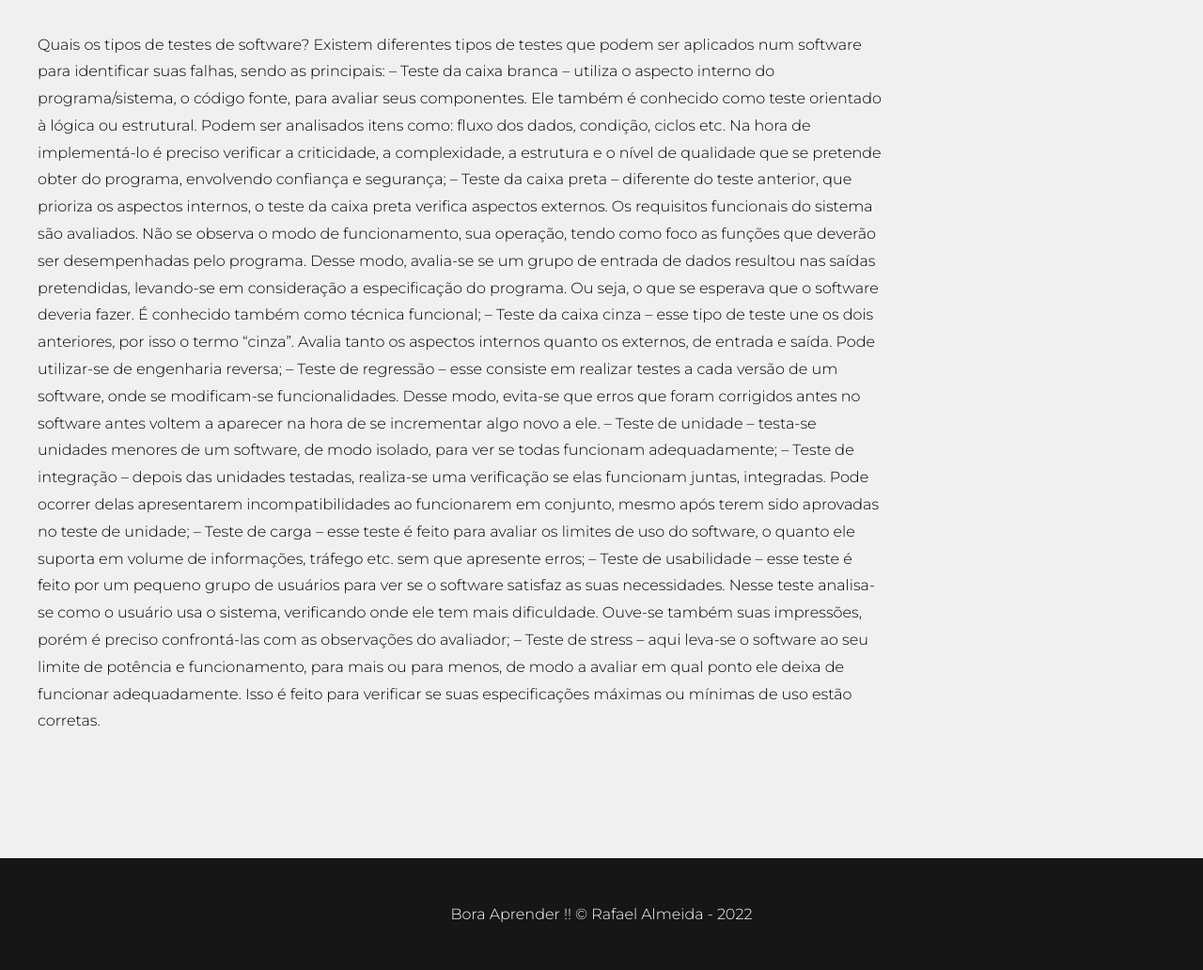
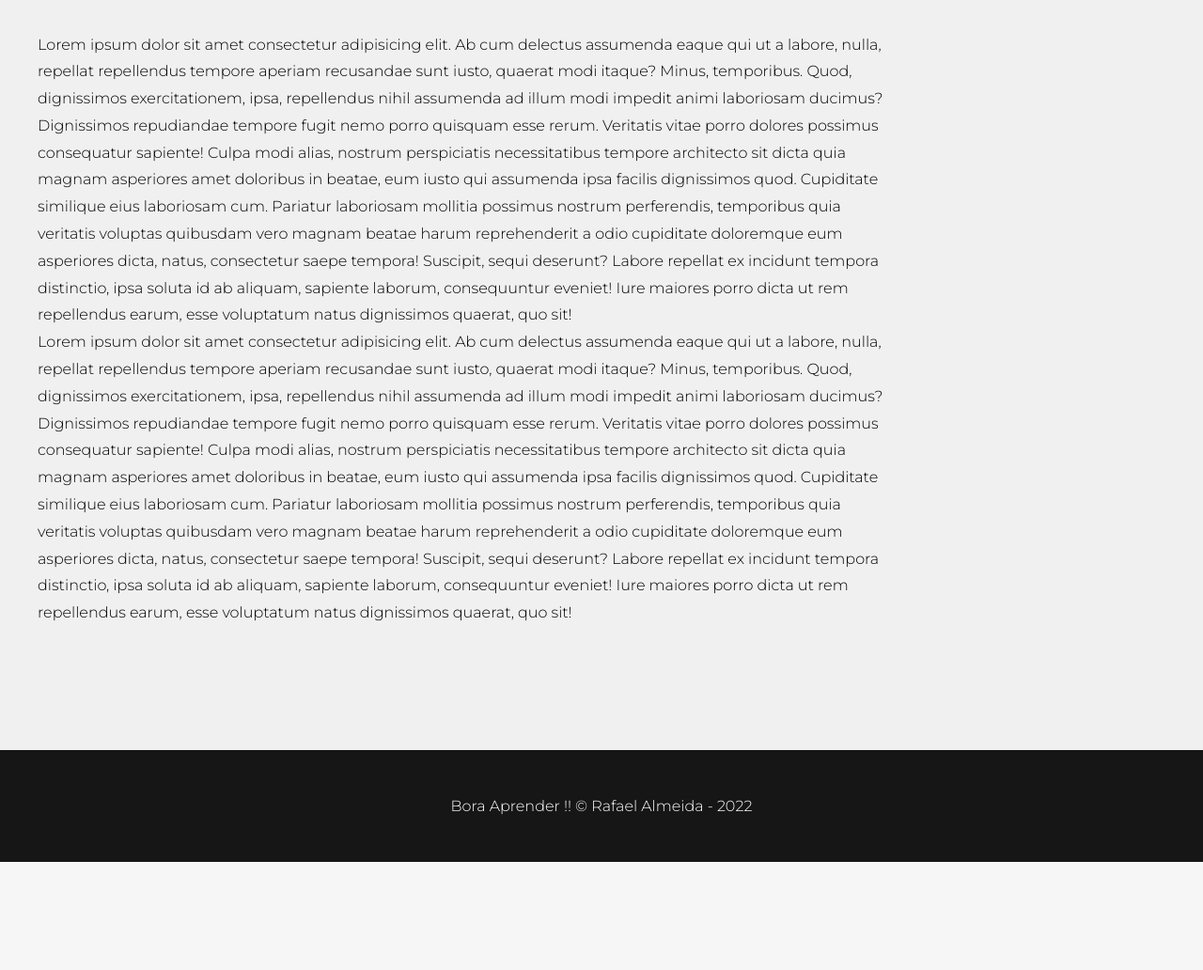
Before and after one commit to rafael13almeida/Blog, a PHP site: page /post.php in a window 1280 px wide. Shown: the part 612-1644 px from the top of the page at 94% size. After the commit the page ends 1529 px from the top, so only its background shows below. Run offline with PHP 8.4, Linux system fonts and the light colour scheme; data that the repository does not hold is empty.

Commit message:
Atualizando mobile

```diff
--- a/data/posts.php
+++ b/data/posts.php
@@ -19,14 +19,14 @@
       'id' => 3,
       'titulo' => 'Teste de Software',
       'descricao' => 'A lógica de programação é o ponto inicial de muitos estudantes de programação, será que é importante?',
-      'tags' => ['lógica', 'programação', 'algoritmos'],
+      'tags' => ['Teste', 'programação', 'Qa'],
       'img' => 'img03.jpg',
     ],
     [
       'id' => 4,
       'titulo' => 'SQL',
       'descricao' => 'Neste post você vai aprender tudo que precisa para ser um bom programador de PHP!',
-      'tags' => ['programação', 'PHP', 'lógica de programação'],
+      'tags' => ['banco de dados', 'PHP', 'lógica de programação'],
       'img' => 'img04.jpg'
     ],
   ];
--- a/post.php
+++ b/post.php
@@ -21,26 +21,20 @@ if (isset($_GET['id'])) {
         <div class="img-container">
             <img src="<?= $BASE_URL ?>/img/<?= $postAtual['img'] ?>" alt="<?= $postAtual['titulo'] ?>">
         </div>
-        <p class="post-conteudo">Quais os tipos de testes de software?
-            Existem diferentes tipos de testes que podem ser aplicados num software para identificar suas falhas, sendo as principais:
-
-            – Teste da caixa branca – utiliza o aspecto interno do programa/sistema, o código fonte, para avaliar seus componentes. Ele também é conhecido como teste orientado à lógica ou estrutural. Podem ser analisados itens como: fluxo dos dados, condição, ciclos etc. Na hora de implementá-lo é preciso verificar a criticidade, a complexidade, a estrutura e o nível de qualidade que se pretende obter do programa, envolvendo confiança e segurança;
-
-            – Teste da caixa preta – diferente do teste anterior, que prioriza os aspectos internos, o teste da caixa preta verifica aspectos externos. Os requisitos funcionais do sistema são avaliados. Não se observa o modo de funcionamento, sua operação, tendo como foco as funções que deverão ser desempenhadas pelo programa. Desse modo, avalia-se se um grupo de entrada de dados resultou nas saídas pretendidas, levando-se em consideração a especificação do programa. Ou seja, o que se esperava que o software deveria fazer. É conhecido também como técnica funcional;
-
-            – Teste da caixa cinza – esse tipo de teste une os dois anteriores, por isso o termo “cinza”. Avalia tanto os aspectos internos quanto os externos, de entrada e saída. Pode utilizar-se de engenharia reversa;
-
-            – Teste de regressão – esse consiste em realizar testes a cada versão de um software, onde se modificam-se funcionalidades. Desse modo, evita-se que erros que foram corrigidos antes no software antes voltem a aparecer na hora de se incrementar algo novo a ele.
-
-            – Teste de unidade – testa-se unidades menores de um software, de modo isolado, para ver se todas funcionam adequadamente;
-
-            – Teste de integração – depois das unidades testadas, realiza-se uma verificação se elas funcionam juntas, integradas. Pode ocorrer delas apresentarem incompatibilidades ao funcionarem em conjunto, mesmo após terem sido aprovadas no teste de unidade;
-
-            – Teste de carga – esse teste é feito para avaliar os limites de uso do software, o quanto ele suporta em volume de informações, tráfego etc. sem que apresente erros;
-
-            – Teste de usabilidade – esse teste é feito por um pequeno grupo de usuários para ver se o software satisfaz as suas necessidades. Nesse teste analisa-se como o usuário usa o sistema, verificando onde ele tem mais dificuldade. Ouve-se também suas impressões, porém é preciso confrontá-las com as observações do avaliador;
-
-            – Teste de stress – aqui leva-se o software ao seu limite de potência e funcionamento, para mais ou para menos, de modo a avaliar em qual ponto ele deixa de funcionar adequadamente. Isso é feito para verificar se suas especificações máximas ou mínimas de uso estão corretas.</p>
+        <p class="post-conteudo">
+            Lorem ipsum dolor sit amet consectetur adipisicing elit. Ab cum delectus assumenda eaque qui ut a labore, nulla, repellat repellendus tempore aperiam recusandae sunt iusto, quaerat modi itaque? Minus, temporibus.
+            Quod, dignissimos exercitationem, ipsa, repellendus nihil assumenda ad illum modi impedit animi laboriosam ducimus? Dignissimos repudiandae tempore fugit nemo porro quisquam esse rerum. Veritatis vitae porro dolores possimus consequatur sapiente!
+            Culpa modi alias, nostrum perspiciatis necessitatibus tempore architecto sit dicta quia magnam asperiores amet doloribus in beatae, eum iusto qui assumenda ipsa facilis dignissimos quod. Cupiditate similique eius laboriosam cum.
+            Pariatur laboriosam mollitia possimus nostrum perferendis, temporibus quia veritatis voluptas quibusdam vero magnam beatae harum reprehenderit a odio cupiditate doloremque eum asperiores dicta, natus, consectetur saepe tempora! Suscipit, sequi deserunt?
+            Labore repellat ex incidunt tempora distinctio, ipsa soluta id ab aliquam, sapiente laborum, consequuntur eveniet! Iure maiores porro dicta ut rem repellendus earum, esse voluptatum natus dignissimos quaerat, quo sit!
+        </p>
+        <p class="post-conteudo">
+            Lorem ipsum dolor sit amet consectetur adipisicing elit. Ab cum delectus assumenda eaque qui ut a labore, nulla, repellat repellendus tempore aperiam recusandae sunt iusto, quaerat modi itaque? Minus, temporibus.
+            Quod, dignissimos exercitationem, ipsa, repellendus nihil assumenda ad illum modi impedit animi laboriosam ducimus? Dignissimos repudiandae tempore fugit nemo porro quisquam esse rerum. Veritatis vitae porro dolores possimus consequatur sapiente!
+            Culpa modi alias, nostrum perspiciatis necessitatibus tempore architecto sit dicta quia magnam asperiores amet doloribus in beatae, eum iusto qui assumenda ipsa facilis dignissimos quod. Cupiditate similique eius laboriosam cum.
+            Pariatur laboriosam mollitia possimus nostrum perferendis, temporibus quia veritatis voluptas quibusdam vero magnam beatae harum reprehenderit a odio cupiditate doloremque eum asperiores dicta, natus, consectetur saepe tempora! Suscipit, sequi deserunt?
+            Labore repellat ex incidunt tempora distinctio, ipsa soluta id ab aliquam, sapiente laborum, consequuntur eveniet! Iure maiores porro dicta ut rem repellendus earum, esse voluptatum natus dignissimos quaerat, quo sit!
+        </p>
     </div>
 
     <aside class="nav-container">
--- a/templates/header.php
+++ b/templates/header.php
@@ -5,7 +5,7 @@ include_once("data/categories.php");
 ?>
 
 <!DOCTYPE html>
-<html lang="en">
+<html lang="pt-br">
 
 <head>
     <meta charset="UTF-8">
@@ -17,14 +17,14 @@ include_once("data/categories.php");
     <link rel="preconnect" href="https://fonts.googleapis.com">
     <link rel="preconnect" href="https://fonts.gstatic.com" crossorigin>
     <link href="https://fonts.googleapis.com/css2?family=Montserrat:wght@300;700&display=swap" rel="stylesheet">
-    <title>Blog - Hora do PHP</title>
+    <title>Blog do Fael</title>
 
 </head>
 
 <body>
     <header>
         <a href="<?= $BASE_URL ?>" id="logo">
-            <img src="<?= $BASE_URL ?>/img/Php_logo.svg" alt="PHP">
+            <img src="<?= $BASE_URL ?>/img/Php_logo.svg" alt="Programação">
         </a>
         <nav>
             <ul id="navbar">
```
Also changed, not shown: css/styles.css (+48 -0 lines).
